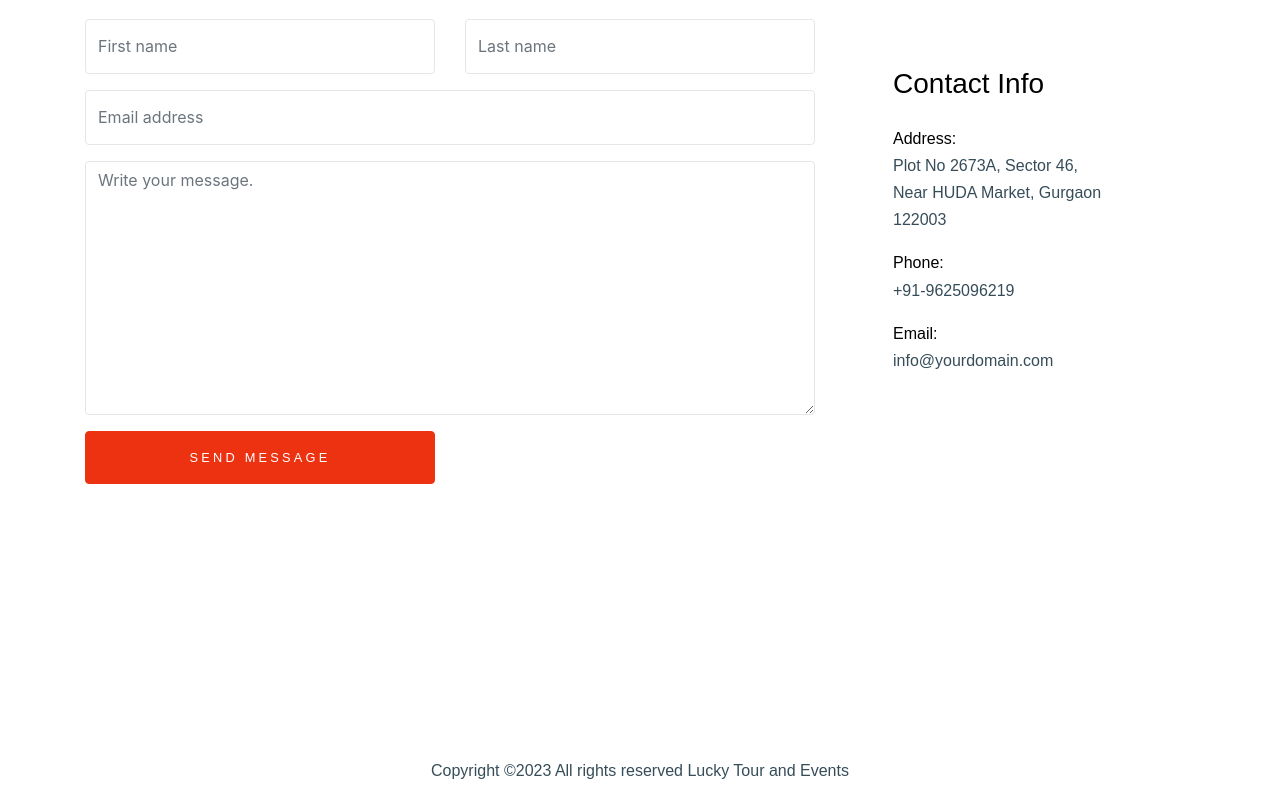
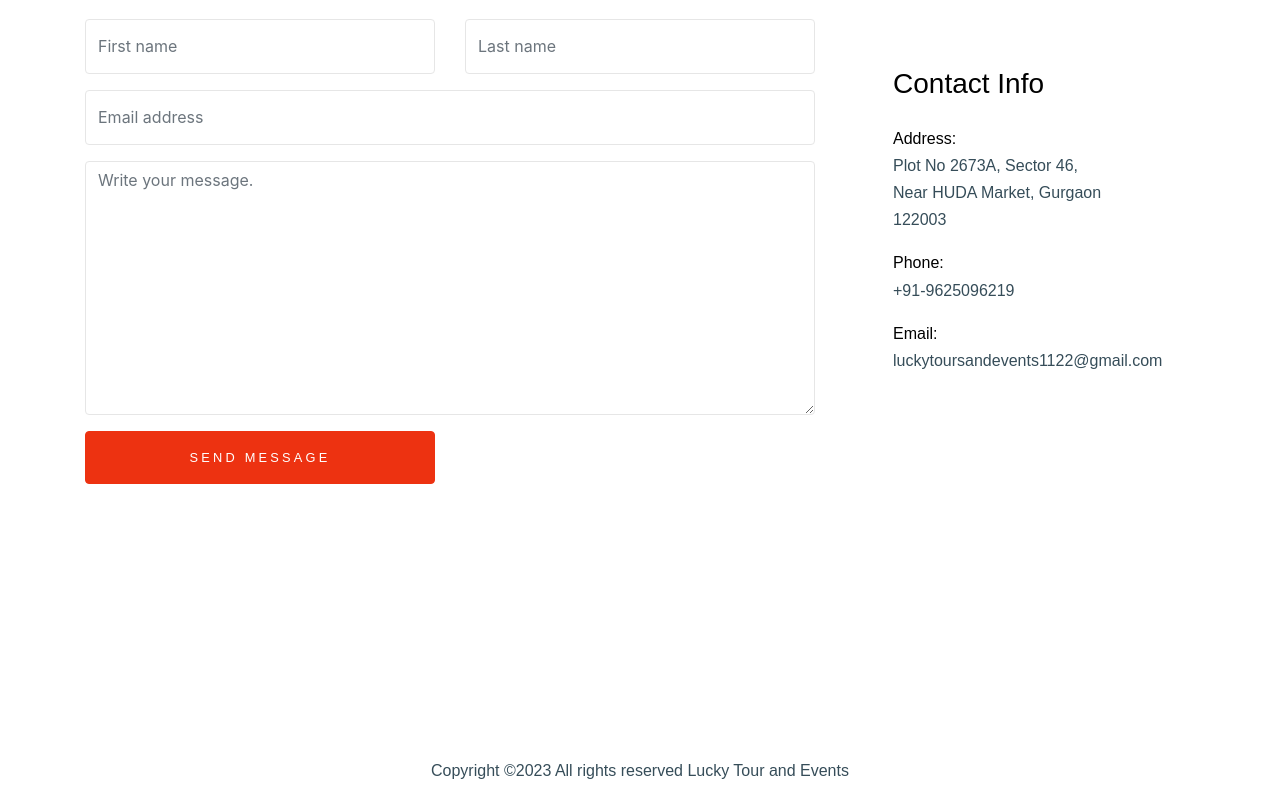
Before and after one commit to uvineet53/trips-master, a plain HTML site: page contact.html in a window 1280 px wide. Shown: the part 1026-1826 px from the top of the page. Drawn offline with Linux system fonts and the light colour scheme; files whose address does not match are found by name.

Commit message:
Update contact.html

```diff
--- a/contact.html
+++ b/contact.html
@@ -142,7 +142,7 @@
                   <span class="d-block text-black">Address:</span>
                   <span>Plot No 2673A, Sector 46, <br/>Near HUDA Market, Gurgaon<br/>122003</span></li>
                 <li class="d-block mb-3"><span class="d-block text-black">Phone:</span><span>+91-9625096219</span></li>
-                <li class="d-block mb-3"><span class="d-block text-black">Email:</span><span>info@yourdomain.com</span></li>
+                <li class="d-block mb-3"><span class="d-block text-black">Email:</span><span>luckytoursandevents1122@gmail.com</span></li>
               </ul>
             </div>
           </div>
```
